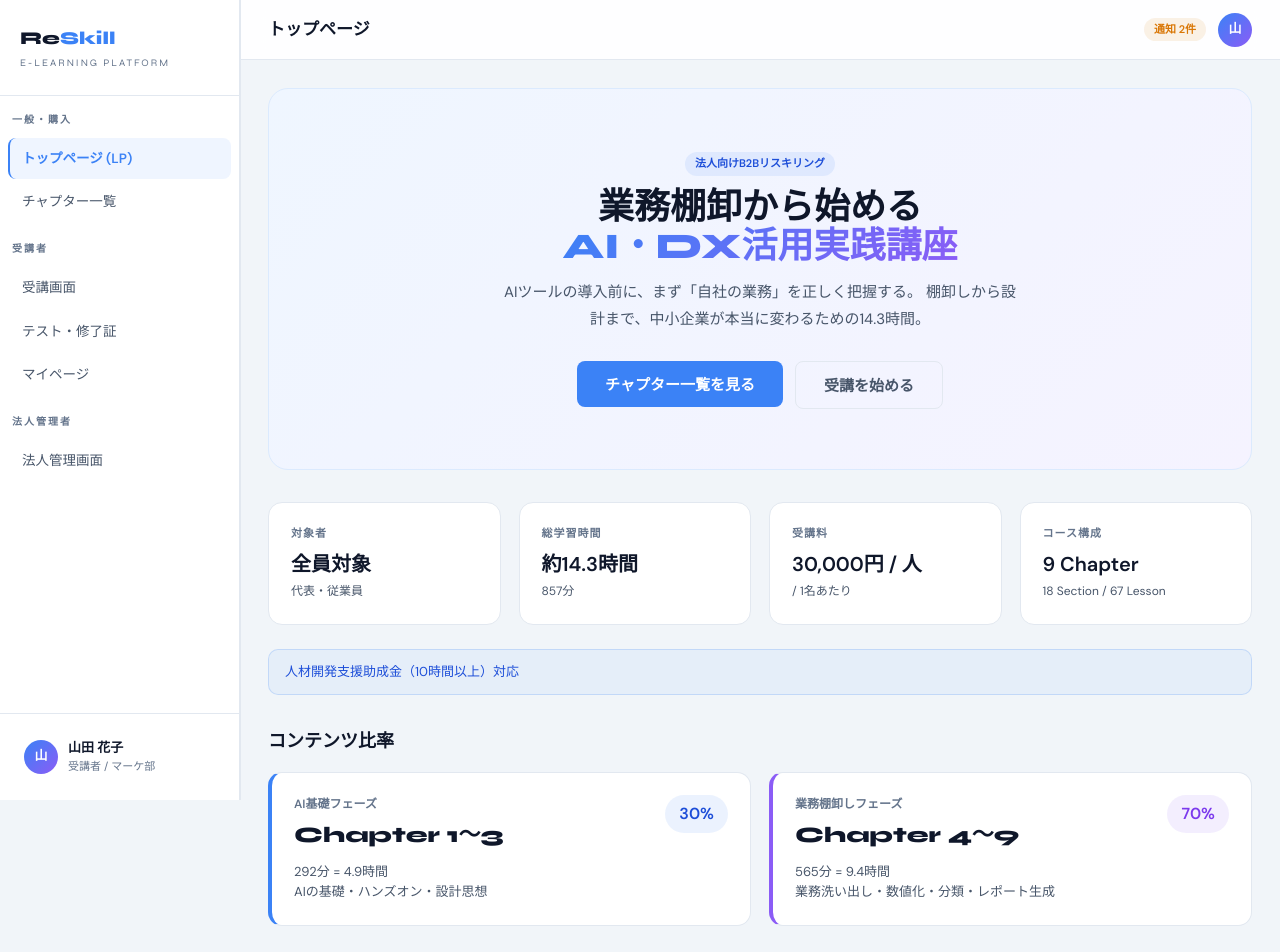
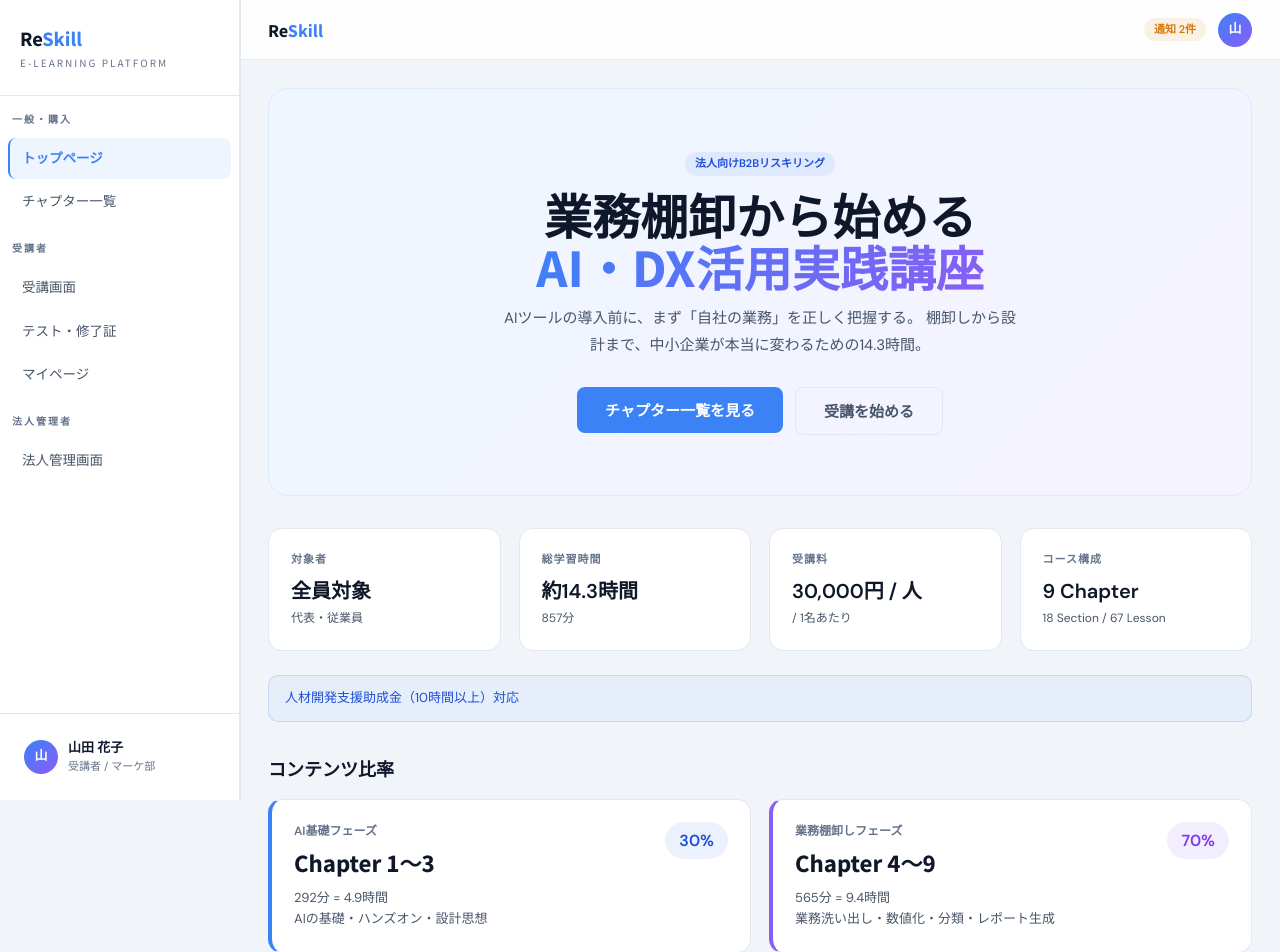
Before and after one commit to willeder/reskilling, a Next.js app: page / in a window 1280 px wide. Shown: the top 952 px of the page. Built offline with nearby package versions, Linux system fonts and the light colour scheme.

Commit message:
fix: update design

```diff
--- a/src/app/courses/page.tsx
+++ b/src/app/courses/page.tsx
@@ -55,7 +55,7 @@ export default function CoursesPage() {
                 width: 48, height: 48, borderRadius: 12, flexShrink: 0,
                 background: ch.phase === 'ai' ? 'rgba(59,130,246,0.1)' : 'rgba(139,92,246,0.1)',
                 display: 'flex', alignItems: 'center', justifyContent: 'center',
-                fontFamily: 'Syne, sans-serif', fontWeight: 800, fontSize: 14,
+                fontFamily: 'Noto Sans JP, sans-serif', fontWeight: 800, fontSize: 14,
                 color: ch.phase === 'ai' ? 'var(--accent)' : '#7C3AED',
               }}>
                 Ch{ch.id}
@@ -63,7 +63,7 @@ export default function CoursesPage() {
 
               <div style={{ flex: 1 }}>
                 <div style={{ display: 'flex', alignItems: 'center', gap: 10, marginBottom: 6, flexWrap: 'wrap' }}>
-                  <span style={{ fontFamily: 'Syne, sans-serif', fontWeight: 700, fontSize: 15 }}>{ch.title}</span>
+                  <span style={{ fontFamily: 'Noto Sans JP, sans-serif', fontWeight: 700, fontSize: 15 }}>{ch.title}</span>
                   <span className={`badge ${ch.phase === 'ai' ? 'badge-blue' : ''}`} style={ch.phase === 'workflow' ? { background: 'rgba(139,92,246,0.1)', color: '#7C3AED' } : {}}>
                     {ch.phaseLabel}
                   </span>
--- a/src/app/globals.css
+++ b/src/app/globals.css
@@ -1,4 +1,4 @@
-@import url('https://fonts.googleapis.com/css2?family=Syne:wght@400;600;700;800&family=DM+Sans:wght@300;400;500;600&display=swap');
+@import url('https://fonts.googleapis.com/css2?family=Noto+Sans+JP:wght@400;500;600;700;800&family=DM+Sans:wght@300;400;500;600&display=swap');
 
 :root {
   --bg: #F1F5F9;
@@ -53,7 +53,7 @@ a:hover { text-decoration: underline; }
 .logo {
   padding: 24px 20px;
   border-bottom: 1px solid var(--border);
-  font-family: 'Syne', sans-serif;
+  font-family: 'Noto Sans JP', sans-serif;
   font-weight: 800;
   font-size: 18px;
   color: var(--text);
@@ -95,7 +95,7 @@ a:hover { text-decoration: underline; }
   background: rgba(255, 255, 255, 0.9);
   backdrop-filter: blur(12px);
 }
-.topbar-title { font-family: 'Syne', sans-serif; font-weight: 700; font-size: 17px; color: var(--text); }
+.topbar-title { font-family: 'Noto Sans JP', sans-serif; font-weight: 700; font-size: 17px; color: var(--text); }
 .topbar-right { display: flex; align-items: center; gap: 12px; }
 
 .avatar {
@@ -130,7 +130,7 @@ a:hover { text-decoration: underline; }
 /* ── Content ── */
 .content { padding: 28px; }
 .page-header { margin-bottom: 28px; }
-.page-header h1 { font-family: 'Syne', sans-serif; font-weight: 800; font-size: 26px; color: var(--text); }
+.page-header h1 { font-family: 'Noto Sans JP', sans-serif; font-weight: 800; font-size: 26px; color: var(--text); }
 .page-header p { color: var(--text-sub); font-size: 14px; margin-top: 4px; }
 
 /* ── Cards ── */
@@ -142,7 +142,7 @@ a:hover { text-decoration: underline; }
   transition: all 0.2s;
 }
 .card:hover { border-color: rgba(59, 130, 246, 0.3); box-shadow: 0 2px 8px rgba(0,0,0,0.06); }
-.card-title { font-family: 'Syne', sans-serif; font-weight: 700; font-size: 14px; margin-bottom: 4px; color: var(--text); }
+.card-title { font-family: 'Noto Sans JP', sans-serif; font-weight: 700; font-size: 14px; margin-bottom: 4px; color: var(--text); }
 .card-value { font-size: 32px; font-weight: 700; line-height: 1.1; color: var(--text); }
 .card-sub { font-size: 12px; color: var(--text-muted); margin-top: 6px; }
 
@@ -343,7 +343,7 @@ a:hover { text-decoration: underline; }
   border-radius: 20px;
   border: 1px solid #DBEAFE;
 }
-.lp-h1 { font-family: 'Syne', sans-serif; font-size: 48px; font-weight: 800; line-height: 1.1; margin-bottom: 16px; color: var(--text); }
+.lp-h1 { font-family: 'Noto Sans JP', sans-serif; font-size: 48px; font-weight: 800; line-height: 1.1; margin-bottom: 16px; color: var(--text); }
 .lp-h1 span { background: linear-gradient(135deg, var(--accent), #8B5CF6); -webkit-background-clip: text; -webkit-text-fill-color: transparent; }
 
 /* ── Test options ── */
@@ -391,7 +391,7 @@ a:hover { text-decoration: underline; }
   display: flex;
   align-items: center;
   justify-content: center;
-  font-family: 'Syne', sans-serif;
+  font-family: 'Noto Sans JP', sans-serif;
   font-weight: 800;
   font-size: 22px;
   color: white;
--- a/src/app/page.tsx
+++ b/src/app/page.tsx
@@ -10,7 +10,7 @@ export default function LPPage() {
           <div style={{ marginBottom: 12 }}>
             <span className="badge badge-blue">法人向けB2Bリスキリング</span>
           </div>
-          <div className="lp-h1" style={{ fontSize: 36, marginBottom: 12 }}>
+          <div className="lp-h1" style={{ marginBottom: 12 }}>
             業務棚卸から始める<br /><span>AI・DX活用実践講座</span>
           </div>
           <p style={{ color: 'var(--text-sub)', fontSize: 15, maxWidth: 520, margin: '0 auto 28px', lineHeight: 1.8 }}>
@@ -55,7 +55,7 @@ export default function LPPage() {
 
       {/* Phase breakdown */}
       <div style={{ marginBottom: 32 }}>
-        <h2 style={{ fontFamily: 'Syne, sans-serif', fontWeight: 800, fontSize: 18, marginBottom: 16, color: 'var(--text)' }}>
+        <h2 style={{ fontFamily: 'Noto Sans JP, sans-serif', fontWeight: 800, fontSize: 18, marginBottom: 16, color: 'var(--text)' }}>
           コンテンツ比率
         </h2>
         <div className="grid grid-2">
@@ -63,7 +63,7 @@ export default function LPPage() {
             <div style={{ display: 'flex', justifyContent: 'space-between', alignItems: 'flex-start', marginBottom: 8 }}>
               <div>
                 <div style={{ fontSize: 12, color: 'var(--text-muted)', fontWeight: 600, marginBottom: 4 }}>AI基礎フェーズ</div>
-                <div style={{ fontFamily: 'Syne, sans-serif', fontWeight: 800, fontSize: 22 }}>Chapter 1〜3</div>
+                <div style={{ fontFamily: 'Noto Sans JP, sans-serif', fontWeight: 800, fontSize: 22 }}>Chapter 1〜3</div>
               </div>
               <span className="badge badge-blue" style={{ fontSize: 16, padding: '6px 14px' }}>30%</span>
             </div>
@@ -73,7 +73,7 @@ export default function LPPage() {
             <div style={{ display: 'flex', justifyContent: 'space-between', alignItems: 'flex-start', marginBottom: 8 }}>
               <div>
                 <div style={{ fontSize: 12, color: 'var(--text-muted)', fontWeight: 600, marginBottom: 4 }}>業務棚卸しフェーズ</div>
-                <div style={{ fontFamily: 'Syne, sans-serif', fontWeight: 800, fontSize: 22 }}>Chapter 4〜9</div>
+                <div style={{ fontFamily: 'Noto Sans JP, sans-serif', fontWeight: 800, fontSize: 22 }}>Chapter 4〜9</div>
               </div>
               <span className="badge" style={{ fontSize: 16, padding: '6px 14px', background: 'rgba(139,92,246,0.1)', color: '#7C3AED' }}>70%</span>
             </div>
@@ -84,10 +84,11 @@ export default function LPPage() {
 
       {/* Chapter overview */}
       <div>
-        <h2 style={{ fontFamily: 'Syne, sans-serif', fontWeight: 800, fontSize: 18, marginBottom: 16, color: 'var(--text)' }}>
+        <h2 style={{ fontFamily: 'Noto Sans JP, sans-serif', fontWeight: 800, fontSize: 18, marginBottom: 16, color: 'var(--text)' }}>
           コース構成
         </h2>
         <div className="card" style={{ padding: 0, overflow: 'hidden' }}>
+          <div style={{ overflowX: 'auto' }}>
           <table className="table">
             <thead>
               <tr>
@@ -123,6 +124,7 @@ export default function LPPage() {
               </tr>
             </tbody>
           </table>
+          </div>
         </div>
       </div>
     </div>
--- a/src/components/Sidebar.tsx
+++ b/src/components/Sidebar.tsx
@@ -9,7 +9,7 @@ interface SidebarProps {
 }
 
 const navItems = [
-  { href: '/', label: 'トップページ (LP)', group: 'public' },
+  { href: '/', label: 'トップページ', group: 'public' },
   { href: '/courses', label: 'チャプター一覧', group: 'public' },
   { href: '/courses/1', label: '受講画面', group: 'learner' },
   { href: '/test', label: 'テスト・修了証', group: 'learner' },
--- a/src/components/Topbar.tsx
+++ b/src/components/Topbar.tsx
@@ -26,7 +26,13 @@ export default function Topbar({ onMenuClick }: TopbarProps) {
         <button className="menu-btn" onClick={onMenuClick} aria-label="メニューを開く">
           &#9776;
         </button>
-        <div className="topbar-title">{title}</div>
+        {pathname === '/' ? (
+          <div style={{ fontFamily: 'Noto Sans JP, sans-serif', fontWeight: 800, fontSize: 16, color: 'var(--text)', lineHeight: 1 }}>
+            Re<span style={{ color: 'var(--accent)' }}>Skill</span>
+          </div>
+        ) : (
+          <div className="topbar-title">{title}</div>
+        )}
       </div>
       <div className="topbar-right">
         <span className="badge badge-yellow" style={{ whiteSpace: 'nowrap' }}>通知 2件</span>
```
Also changed, not shown: src/app/admin/page.tsx (+11 -5 lines), src/app/courses/[id]/page.tsx (+6 -4 lines), src/app/mypage/page.tsx (+9 -9 lines), src/app/test/page.tsx (+2 -2 lines).
